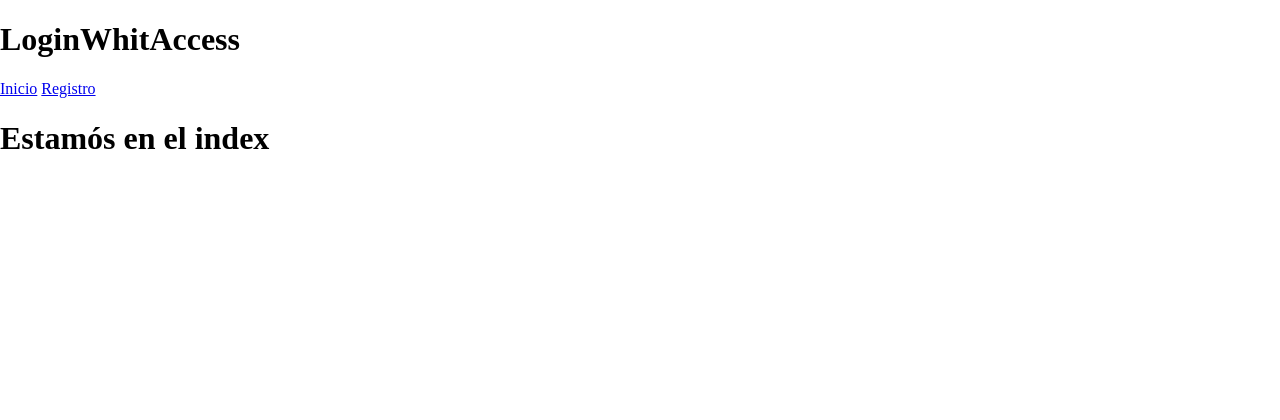
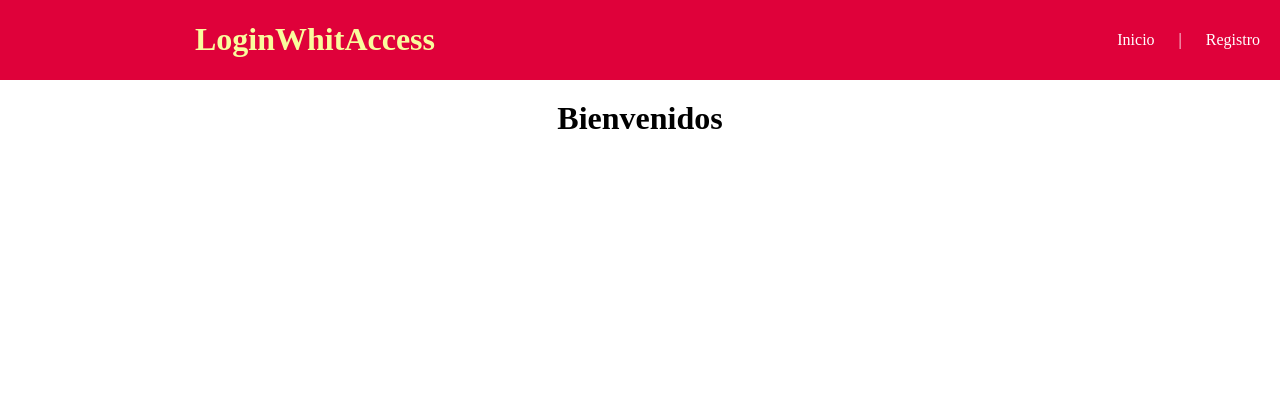
Before and after one commit to geneclpa/loginWithAccess, a PHP site: page /loginwithaccess/ in a window 1280 px wide. Shown: the top 420 px of the page. After the commit the page ends 129 px from the top, so only its background shows below. Run offline with PHP 8.4, Linux system fonts and the light colour scheme; some libraries are stand-ins or nearby versions.

Commit message:
Se da estilo al header de la página web

```diff
--- a/public/css/generals_styles.css
+++ b/public/css/generals_styles.css
@@ -224,6 +224,8 @@ textarea{ resize: none; }
 
 .fs-15{ font-size: 1.5rem; }
 
+.fs-20{ font-size: 2rem; }
+
 /*  Colores de fondo  */
 .bgWhiteColorPrimary{ background-color: var(--whiteColorPrimary); }
 
--- a/views/main_content/index_content.php
+++ b/views/main_content/index_content.php
@@ -1 +1,5 @@
-<h1>Estamós en el index</h1>
+<div class="w100 mt20 tac">
+
+    <h2 class="fs-20">Bienvenidos</h2>
+
+</div>
--- a/views/partials/header_app.php
+++ b/views/partials/header_app.php
@@ -1,15 +1,16 @@
-<div>
+<div class="w100 dFlex-jcCenter-aiCenter bgRedColorPrimary">
 
-    <div>
+    <div class="w50 tac cYellowColorPrimary">
 
         <h1>LoginWhitAccess</h1>
 
     </div>
 
-    <div>
+    <div class="w50 tar mr20">
 
-        <a href="./login">Inicio</a>
-        <a href="./register">Registro</a>
+        <a href="./login" class="links nounder cWhiteColorPrimary">Inicio</a>
+        <span class="pr20 pl20 cWhiteColorPrimary">|</span>
+        <a href="./register" class="links nounder cWhiteColorPrimary">Registro</a>
 
     </div>
 
```
